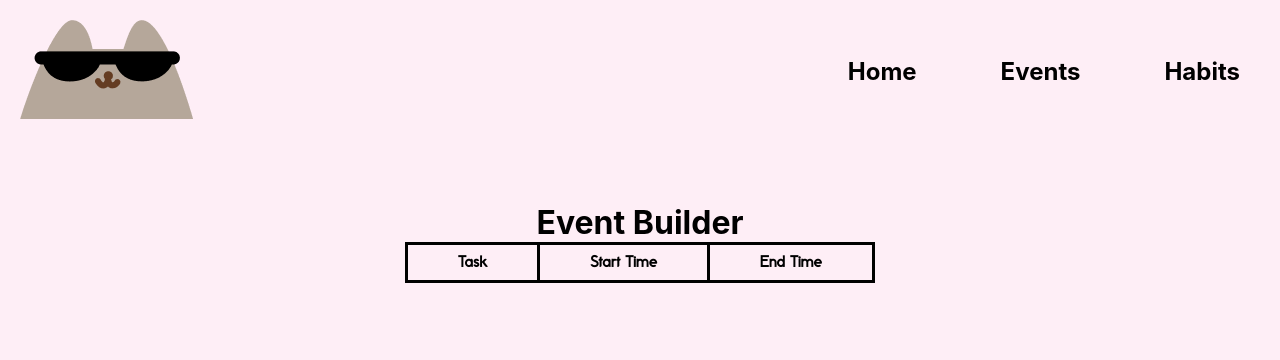
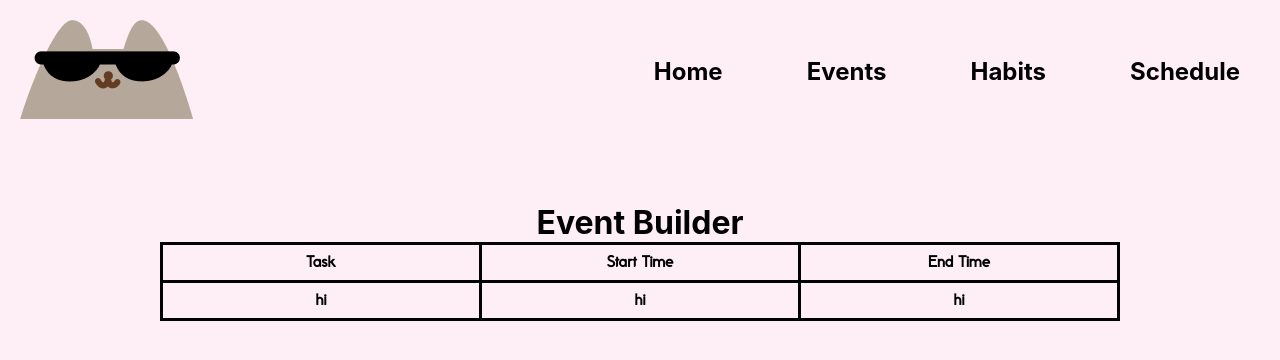
Before and after one commit to anyuan-chen/cat-calendar, a React (Create React App) app: page /events in a window 1280 px wide. Shown: the top 360 px of the page. Built offline with nearby package versions, Linux system fonts and the light colour scheme.

Commit message:
merge conflict navbar

```diff
--- a/src/components/Navbar.js
+++ b/src/components/Navbar.js
@@ -22,6 +22,9 @@ export default function Navbar() {
         <Link to="/habits" className="navlink">
           <h2>Habits</h2>
         </Link>
+        <Link to="/schedule" className="navlink">
+          <h2>Schedule</h2>
+        </Link>
       </div>
     </nav>
   );
--- a/src/pages/Events.css
+++ b/src/pages/Events.css
@@ -1,5 +1,7 @@
 table {
   border-collapse: collapse;
+  table-layout: fixed;
+  width: 75%;
 }
 table,
 th,
--- a/src/pages/Events.js
+++ b/src/pages/Events.js
@@ -8,12 +8,20 @@ export default function Events() {
       <div className="container">
         <h1>Event Builder</h1>
         <table>
-          <tr>
-            <th>Task</th>
-            <th>Start Time</th>
-            <th>End Time</th>
-          </tr>
-
+          <thead>
+            <tr>
+              <th>Task</th>
+              <th>Start Time</th>
+              <th>End Time</th>
+            </tr>
+          </thead>
+          <tbody>
+            <tr>
+              <th>hi</th>
+              <th>hi</th>
+              <th>hi</th>
+            </tr>
+          </tbody>
         </table>
       </div>
     </div>
```
